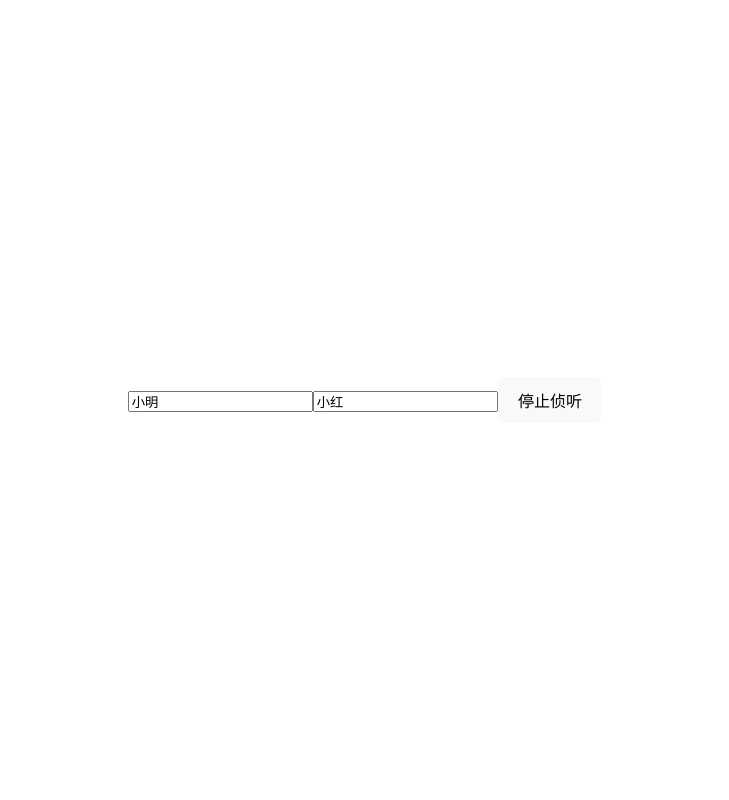
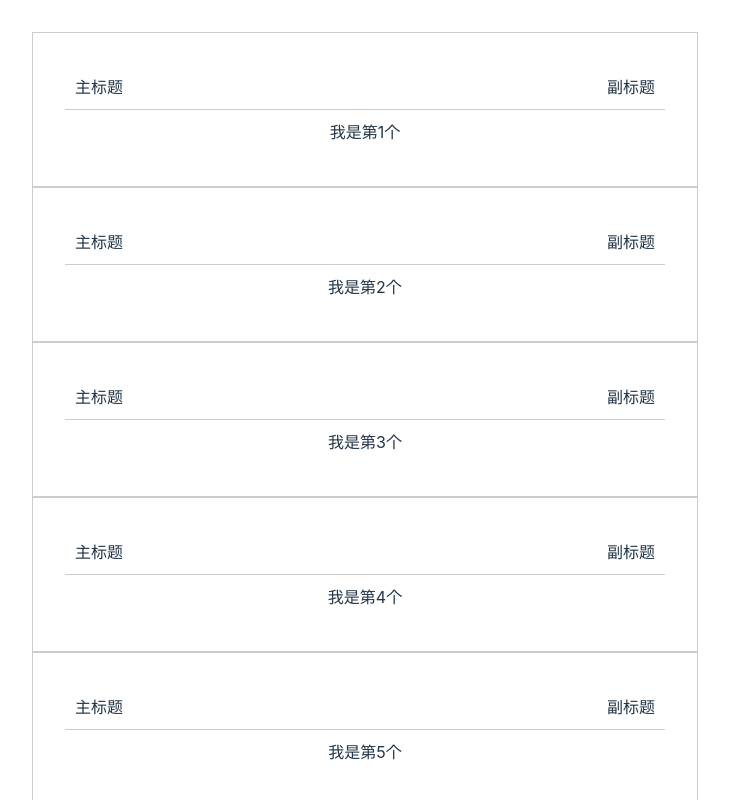
Before and after one commit to xuguojing-xgj/study-vue, a Vue app: page / in a window 1280 px wide. Shown: the top 800 px of the page, without its empty margins (275-1004 px from the left). Built offline with nearby package versions, Linux system fonts and the light colour scheme.

Commit message:
注册全局组件

```diff
--- a/package.json
+++ b/package.json
@@ -9,6 +9,8 @@
     "preview": "vite preview"
   },
   "dependencies": {
+    "less": "^4.1.3",
+    "less-loader": "^11.0.0",
     "vue": "^3.2.37"
   },
   "devDependencies": {
--- a/src/App.vue
+++ b/src/App.vue
@@ -1,48 +1,18 @@
+
 <script setup lang="ts">
-import { WatchEffect, ref, watchEffect } from 'vue';
 
-let msg = ref<string>('小明')
-let msg2 = ref<string>('小红')
+</script>
 
-const stop = watchEffect((oninvalidate) => {
-    // let ipt: HTMLInputElement = document.querySelector('#ipt')!
-    // console.log('input元素------> ', ipt);
-
-    console.log('msg---->', msg.value);
-    console.log('msg2---->', msg2.value);
-    /**
-     * 事件回调之前 触发 oninvalidate
-     */
-    oninvalidate(() => {
-        console.log('before');
-
-    })
-    /**
-     * 第三个参数 flush
-     *  参数值 : post 组件更新后执行
-     *          pre 组件更新前执行
-     *          sync 强制效果始终同步触发
-     */
-}, {
-    flush: 'post',
-    // 在开发环境 可以进行调试
-    onTrigger(e) {
-        debugger
-    }
-})
-/**
- * stop watchEffect 返回一个函数
- */
-const stopWatch = () => stop()
-</script>
 
 <template>
     <div>
-        <input id="ipt" v-model="msg" type="text" />
-        <input v-model="msg2" type="text" />
-        <button @click="stopWatch">停止侦听</button>
+        <div v-for="(item, i) in 10" :key="i">
+            <card :content="`我是第${item}个`"></card>
+        </div>
     </div>
 </template>
 
+
+
 <style>
 </style>
--- /dev/null
+++ b/src/components/Card/index.vue
@@ -0,0 +1,44 @@
+
+<script setup lang="ts">
+
+interface Props {
+    content?: string
+}
+
+defineProps<Props>()
+</script>
+
+<template>
+    <div class="card">
+        <div class="card-header">
+            <div>主标题</div>
+            <div>副标题</div>
+        </div>
+        <div class="card-content" v-if="content">{{ content }}</div>
+    </div>
+</template>
+
+
+<style scoped lang="less">
+@border: #ccc;
+
+.card {
+    border: 1px solid @border;
+    width: 600px;
+
+    &:hover {
+        box-shadow: 0 0 10px @border;
+    }
+
+    &-header {
+        display: flex;
+        justify-content: space-between;
+        padding: 10px;
+        border-bottom: 1px solid @border;
+    }
+
+    &-content {
+        padding: 10px;
+    }
+}
+</style>
```
Also changed, not shown: src/08-watchEffect的使用.vue (added, +48 -0 lines), src/main.ts (+9 -1 lines), 1 other file (tests, documents, lock files or other folders).
